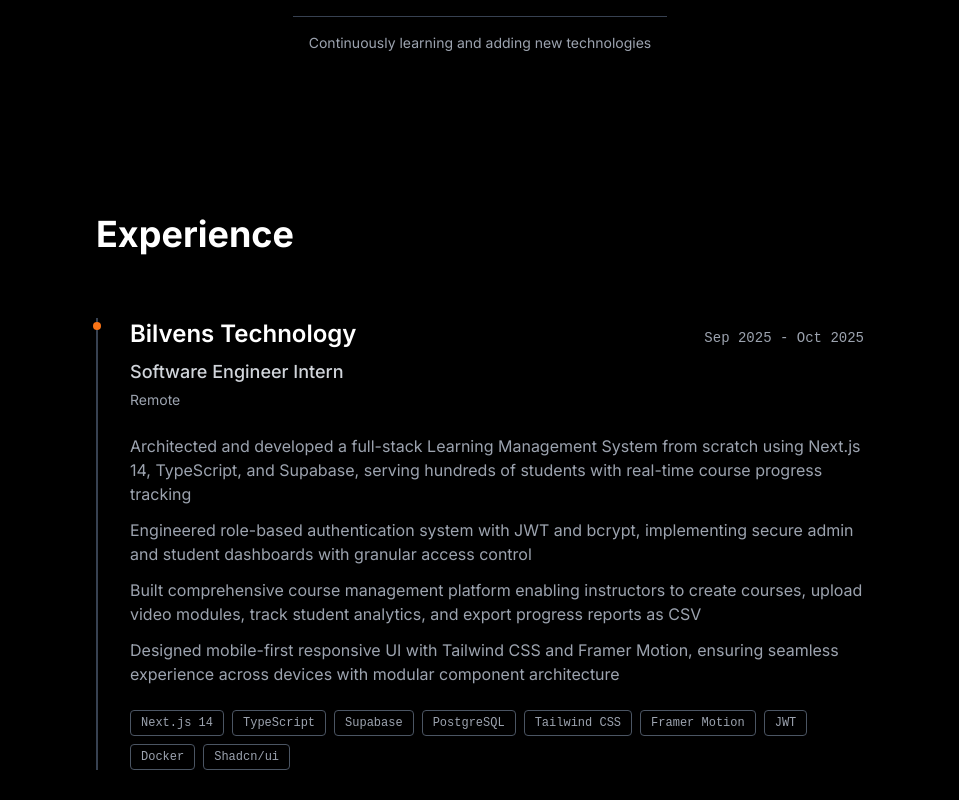
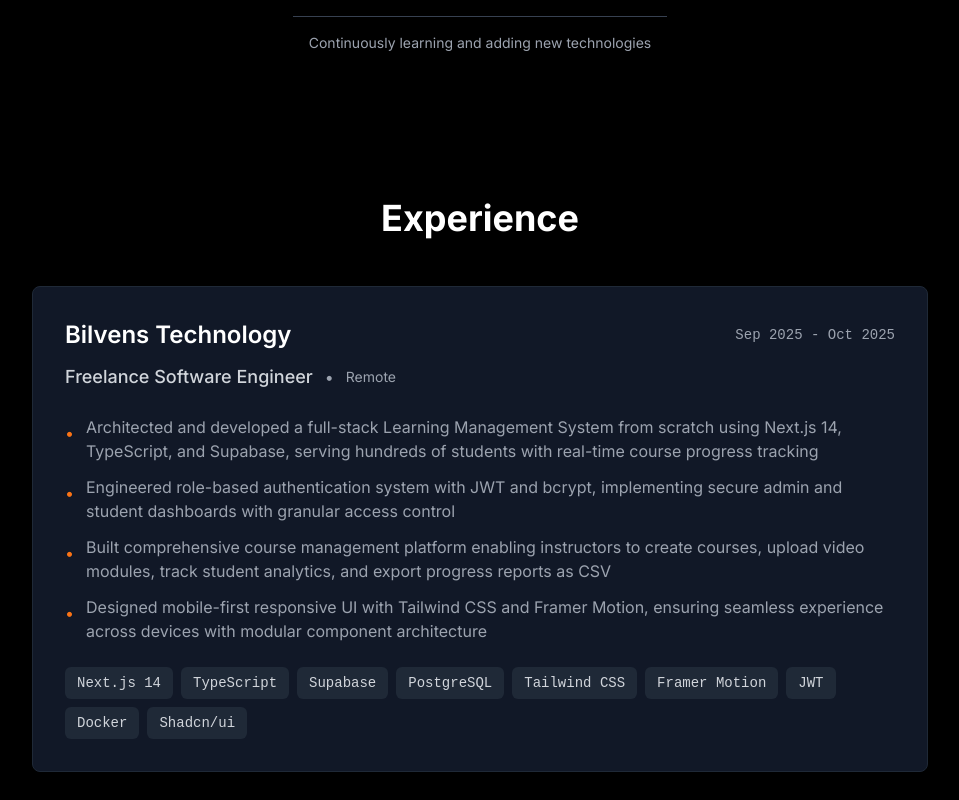
Before and after one commit to anuptiwari17/portfolio, a Next.js app: page / in a window 1280 px wide. Shown: the part 980-1780 px from the top of the page, without its empty margins (160-1119 px from the left). Built offline with nearby package versions, Linux system fonts and the light colour scheme.

Commit message:
updated experience section

```diff
--- a/src/components/Experience.js
+++ b/src/components/Experience.js
@@ -7,71 +7,78 @@
   const experiences = getAllExperiences()
 
   return (
-    <section id="experience" className="py-20 bg-gray-50 dark:bg-black">
+    <section id="experience" className="pt-16 pb-20 bg-gray-50 dark:bg-black">
       <div className="container mx-auto px-6">
         <motion.div
-          initial={{ opacity: 0, y: 30 }}
-          whileInView={{ opacity: 1, y: 0 }}
-          transition={{ duration: 0.6 }}
+          initial={{ opacity: 0 }}
+          whileInView={{ opacity: 1 }}
+          transition={{ duration: 0.5 }}
           viewport={{ once: true }}
-          className="max-w-3xl mx-auto"
+          className="max-w-4xl mx-auto"
         >
           <h2
-            className="text-3xl md:text-4xl font-bold text-gray-900 dark:text-white mb-16"
+            className="text-3xl md:text-4xl font-bold text-gray-900 dark:text-white mb-12 text-center"
             style={{ fontFamily: "'Inter', sans-serif" }}
           >
             Experience
           </h2>
 
-          <div className="space-y-16">
-            {experiences.map((exp, index) => (
+          <div className="space-y-12">
+            {experiences.map((exp) => (
               <motion.div
                 key={exp.id}
-                initial={{ opacity: 0, y: 20 }}
-                whileInView={{ opacity: 1, y: 0 }}
-                transition={{ delay: index * 0.1, duration: 0.5 }}
+                initial={{ opacity: 0 }}
+                whileInView={{ opacity: 1 }}
+                transition={{ duration: 0.4 }}
                 viewport={{ once: true }}
-                className="relative pl-8 border-l-2 border-gray-200 dark:border-gray-700"
+                className="bg-white dark:bg-gray-900 border border-gray-200 dark:border-gray-800 rounded-lg p-6 md:p-8"
               >
-                {/* Timeline dot */}
-                <div className="absolute -left-[5px] top-1 w-2 h-2 rounded-full bg-orange-500"></div>
-
                 {/* Header */}
                 <div className="mb-6">
-                  <div className="flex flex-col md:flex-row md:items-baseline md:justify-between gap-2 mb-2">
+                  <div className="flex flex-col sm:flex-row sm:items-center sm:justify-between gap-2 mb-3">
                     <h3
                       className="text-xl md:text-2xl font-semibold text-gray-900 dark:text-white"
                       style={{ fontFamily: "'Inter', sans-serif" }}
                     >
                       {exp.company}
                     </h3>
-                    <span className="text-sm text-gray-500 dark:text-gray-400 md:ml-4"
-                          style={{ fontFamily: "'JetBrains Mono', monospace" }}>
+                    <span
+                      className="text-sm text-gray-600 dark:text-gray-400"
+                      style={{ fontFamily: "'JetBrains Mono', monospace" }}
+                    >
                       {exp.duration}
                     </span>
                   </div>
+
+                  <div className="flex flex-col sm:flex-row sm:items-center gap-2 sm:gap-3">
                     <p
-                    className="text-base md:text-lg font-medium text-gray-700 dark:text-gray-300 mb-1"
+                      className="text-base md:text-lg font-medium text-gray-700 dark:text-gray-300"
                       style={{ fontFamily: "'Inter', sans-serif" }}
                     >
                       {exp.role}
                     </p>
-                  <p className="text-sm text-gray-500 dark:text-gray-400"
-                     style={{ fontFamily: "'Inter', sans-serif" }}>
+                    <span className="hidden sm:inline text-gray-400">•</span>
+                    <p
+                      className="text-sm text-gray-600 dark:text-gray-400"
+                      style={{ fontFamily: "'Inter', sans-serif" }}
+                    >
                       {exp.type}
                     </p>
+                  </div>
                 </div>
 
                 {/* Description */}
                 <div className="space-y-3 mb-6">
                   {exp.description.map((point, i) => (
+                    <div key={i} className="flex gap-3">
+                      <span className="text-orange-500 mt-1.5 flex-shrink-0">•</span>
                       <p
-                      key={i}
                         className="text-gray-600 dark:text-gray-400 text-sm md:text-base leading-relaxed"
                         style={{ fontFamily: "'Inter', sans-serif" }}
                       >
                         {point}
                       </p>
+                    </div>
                   ))}
                 </div>
 
@@ -80,7 +87,7 @@
                   {exp.technologies.map((tech) => (
                     <span
                       key={tech}
-                      className="px-2.5 py-1 text-xs text-gray-600 dark:text-gray-400 border border-gray-300 dark:border-gray-600 rounded"
+                      className="px-3 py-1.5 text-xs md:text-sm text-gray-700 dark:text-gray-300 bg-gray-100 dark:bg-gray-800 rounded-md"
                       style={{ fontFamily: "'JetBrains Mono', monospace" }}
                     >
                       {tech}
--- a/src/data/experience.js
+++ b/src/data/experience.js
@@ -4,7 +4,7 @@
   {
     id: 'bilvens-2025',
     company: 'Bilvens Technology',
-    role: 'Software Engineer Intern',
+    role: 'Freelance Software Engineer',
     duration: 'Sep 2025 - Oct 2025',
     type: 'Remote',
     description: [
@@ -24,7 +24,6 @@
       'Docker',
       'Shadcn/ui'
     ]
-
   }
 ]
 
```
Lines whose indentation alone changed are shown as unchanged.
